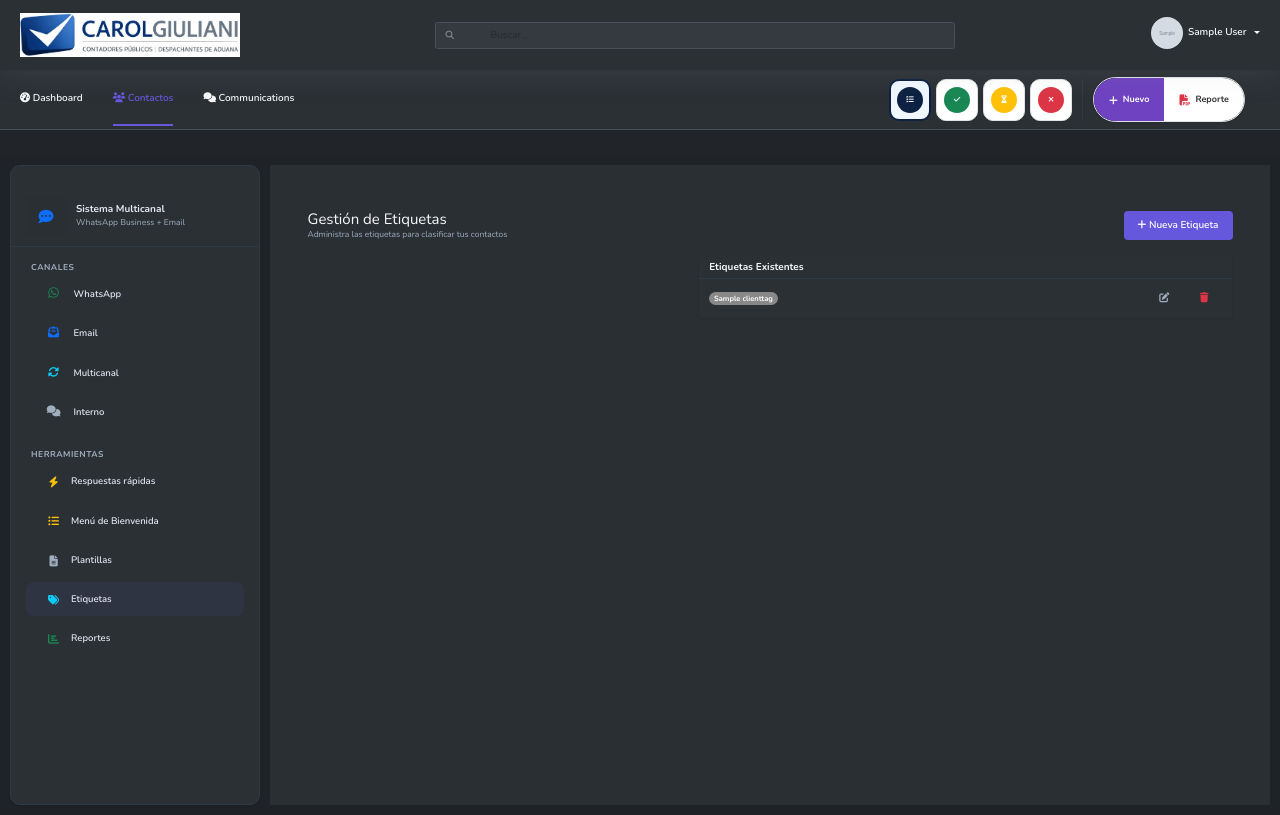
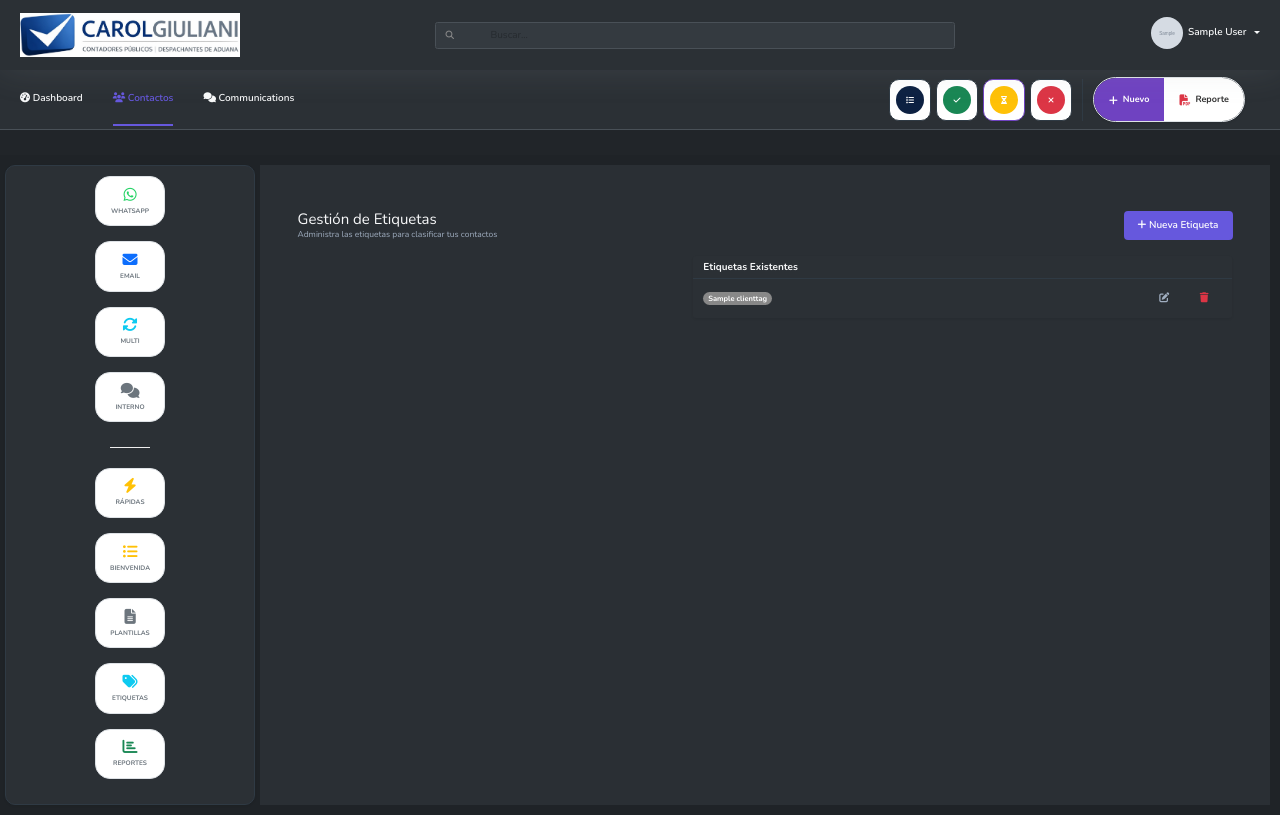
Before and after one commit to GuasosDev/CarolGiuliani, a Django app: page /clients/all-tags/ in a window 1280 px wide. Run offline with Django 4.2, Linux system fonts and the light colour scheme; a user stored in the database is signed in; tables that the repository leaves empty hold one stand-in row (values such as "Sample post"); grey boxes marked "Sample" are stand-in pictures; parts of the project's set-up code (start-up, migrations or seed data) failed here and were passed over; some libraries are stand-ins or nearby versions.

Commit message:
sidebar modificado
Falta solo revisar algun detalle menor y apps que no funcionan

```diff
--- a/communications/templates/communications/communications_base.html
+++ b/communications/templates/communications/communications_base.html
@@ -9,48 +9,48 @@
     <div class="d-flex align-items-center gap-2 pe-3 border-end">
         <!-- Todos / Inbox -->
         <a href="?status=all{% if current_channel %}&channel={{ current_channel }}{% endif %}"
-           class="btn p-1 position-relative d-flex align-items-center justify-content-center"
-           style="width: 42px; height: 42px; border-radius: 10px; background-color: {% if current_status == 'all' or not current_status %}#f0f7ff{% else %}#fff{% endif %}; border: {% if current_status == 'all' or not current_status %}2px solid #0d2142{% else %}1px solid #dee2e6{% endif %}; transition: all 0.2s;" title="Todos">
-            <div class="rounded-circle d-flex align-items-center justify-content-center" style="width: 26px; height: 26px; background-color: #0d2142;">
-                <i class="fas fa-list text-white" style="font-size: 0.75rem;"></i>
+           class="btn btn-white border p-1 position-relative d-flex align-items-center justify-content-center {% if current_status == 'all' or not current_status %}border-primary{% endif %}"
+           style="width: 42px; height: 42px; border-radius: 10px; background-color: #fff;" title="Todos">
+            <div class="rounded-circle d-flex align-items-center justify-content-center" style="width: 28px; height: 28px; background-color: #0d2142;">
+                <i class="fas fa-list text-white" style="font-size: 0.8rem;"></i>
             </div>
-            <span class="position-absolute fw-bold" style="bottom: -2px; right: 2px; font-size: 0.75rem; color: #333; text-shadow: 1px 1px 0 #fff, -1px -1px 0 #fff;">
+            <span class="position-absolute fw-bold" style="bottom: 2px; right: 4px; font-size: 0.7rem; color: #444;">
                 {{ current_filter_total }}
             </span>
         </a>
 
         <!-- Activos -->
         <a href="?status=normal{% if current_channel %}&channel={{ current_channel }}{% endif %}"
-           class="btn p-1 position-relative d-flex align-items-center justify-content-center"
-           style="width: 42px; height: 42px; border-radius: 10px; background-color: {% if current_status == 'normal' %}#f0fdf4{% else %}#fff{% endif %}; border: {% if current_status == 'normal' %}2px solid #198754{% else %}1px solid #dee2e6{% endif %}; transition: all 0.2s;" title="Activos">
-            <div class="rounded-circle d-flex align-items-center justify-content-center" style="width: 26px; height: 26px; background-color: #198754;">
-                <i class="fas fa-check text-white" style="font-size: 0.75rem;"></i>
+           class="btn btn-white border p-1 position-relative d-flex align-items-center justify-content-center {% if current_status == 'normal' %}border-primary{% endif %}"
+           style="width: 42px; height: 42px; border-radius: 10px; background-color: #fff;" title="Activos">
+            <div class="rounded-circle d-flex align-items-center justify-content-center" style="width: 28px; height: 28px; background-color: #198754;">
+                <i class="fas fa-check text-white" style="font-size: 0.8rem;"></i>
             </div>
-            <span class="position-absolute fw-bold" style="bottom: -2px; right: 2px; font-size: 0.75rem; color: #333; text-shadow: 1px 1px 0 #fff, -1px -1px 0 #fff;">
+            <span class="position-absolute fw-bold" style="bottom: 2px; right: 4px; font-size: 0.7rem; color: #444;">
                 {{ normal_count }}
             </span>
         </a>
 
         <!-- Pendientes -->
         <a href="?status=pending{% if current_channel %}&channel={{ current_channel }}{% endif %}"
-           class="btn p-1 position-relative d-flex align-items-center justify-content-center"
-           style="width: 42px; height: 42px; border-radius: 10px; background-color: {% if current_status == 'pending' %}#fffbeb{% else %}#fff{% endif %}; border: {% if current_status == 'pending' %}2px solid #ffc107{% else %}1px solid #dee2e6{% endif %}; transition: all 0.2s;" title="Pendientes">
-            <div class="rounded-circle d-flex align-items-center justify-content-center" style="width: 26px; height: 26px; background-color: #ffc107;">
-                <i class="fas fa-hourglass-half text-white" style="font-size: 0.75rem;"></i>
+           class="btn btn-white border p-1 position-relative d-flex align-items-center justify-content-center {% if current_status == 'pending' %}border-primary{% endif %}"
+           style="width: 42px; height: 42px; border-radius: 10px; background-color: #fff; border-color: #6f42c1 !important; border-width: 1.5px !important;" title="Pendientes">
+            <div class="rounded-circle d-flex align-items-center justify-content-center" style="width: 28px; height: 28px; background-color: #ffc107;">
+                <i class="fas fa-hourglass-half text-white" style="font-size: 0.8rem;"></i>
             </div>
-            <span class="position-absolute fw-bold" style="bottom: -2px; right: 2px; font-size: 0.75rem; color: #333; text-shadow: 1px 1px 0 #fff, -1px -1px 0 #fff;">
+            <span class="position-absolute fw-bold" style="bottom: 2px; right: 4px; font-size: 0.7rem; color: #444;">
                 {{ pending_count }}
             </span>
         </a>
 
         <!-- Cerrados -->
         <a href="?status=closed{% if current_channel %}&channel={{ current_channel }}{% endif %}"
-           class="btn p-1 position-relative d-flex align-items-center justify-content-center"
-           style="width: 42px; height: 42px; border-radius: 10px; background-color: {% if current_status == 'closed' %}#fef2f2{% else %}#fff{% endif %}; border: {% if current_status == 'closed' %}2px solid #dc3545{% else %}1px solid #dee2e6{% endif %}; transition: all 0.2s;" title="Cerrados">
-            <div class="rounded-circle d-flex align-items-center justify-content-center" style="width: 26px; height: 26px; background-color: #dc3545;">
-                <i class="fas fa-times text-white" style="font-size: 0.75rem;"></i>
+           class="btn btn-white border p-1 position-relative d-flex align-items-center justify-content-center {% if current_status == 'closed' %}border-primary{% endif %}"
+           style="width: 42px; height: 42px; border-radius: 10px; background-color: #fff;" title="Cerrados">
+            <div class="rounded-circle d-flex align-items-center justify-content-center" style="width: 28px; height: 28px; background-color: #dc3545;">
+                <i class="fas fa-times text-white" style="font-size: 0.8rem;"></i>
             </div>
-            <span class="position-absolute fw-bold" style="bottom: -2px; right: 2px; font-size: 0.75rem; color: #333; text-shadow: 1px 1px 0 #fff, -1px -1px 0 #fff;">
+            <span class="position-absolute fw-bold" style="bottom: 2px; right: 4px; font-size: 0.7rem; color: #444;">
                 {{ closed_count }}
             </span>
         </a>
@@ -76,6 +76,12 @@
 {% endblock %}
 
 {% block extra_css %}
+<style>
+    /* Ocultar barra de desplazamiento principal */
+    body {
+        overflow: hidden !important;
+    }
+</style>
 <link rel="stylesheet" href="{% static 'communications/css/communications.css' %}">
 {% block comm_css %}{% endblock %}
 {% endblock %}
@@ -107,68 +113,122 @@
     </div>
   </div>
 </div>
-<div class="comm-layout bg-light-subtle d-flex p-3 gap-3" style="height: calc(100vh - 140px); overflow: hidden;">
-    <div class="comm-sidebar-nav bg-white border rounded-4 shadow-sm h-100 overflow-hidden flex-shrink-0" style="width: 250px;">
-        <div class="px-4 py-3 mb-2 border-bottom bg-white">
-            <div class="d-flex align-items-center">
-                <div class="bg-light rounded p-2 me-3 d-flex align-items-center justify-content-center"
-                    style="width: 40px; height: 40px;">
-                    <i class="fas fa-comment-dots fs-4 text-primary"></i>
-                </div>
-                <div>
-                    <h6 class="mb-0 fw-bold text-dark" style="font-size: 0.95rem;">Sistema Multicanal</h6>
-                    <small class="text-muted" style="font-size: 0.7rem;">WhatsApp Business + Email</small>
-                </div>
-            </div>
-        </div>
+<div class="comm-layout bg-light-subtle d-flex py-3 ps-2 pe-3 gap-2" style="height: calc(100vh - 140px); overflow: hidden;">
+    <!-- Compact Vertical Sidebar (Exact match to image) -->
+    <div class="comm-sidebar-nav bg-white border rounded-4 shadow-sm h-100 d-flex flex-column align-items-center py-3 flex-shrink-0" style="width: 100px; overflow-y: auto; scrollbar-width: none;">
+        <style>
+            .comm-sidebar-nav::-webkit-scrollbar { display: none; }
+            .sidebar-icon-btn {
+                width: 70px;
+                height: 70px;
+                border-radius: 15px;
+                border: 1px solid #dee2e6;
+                display: flex;
+                flex-direction: column;
+                align-items: center;
+                justify-content: center;
+                text-decoration: none;
+                color: #6c757d;
+                margin-bottom: 15px;
+                position: relative;
+                transition: all 0.2s ease;
+                background-color: #fff;
+            }
+            .sidebar-icon-btn i { font-size: 1.5rem; margin-bottom: 4px; }
+            .sidebar-icon-btn span { font-size: 0.65rem; font-weight: bold; text-transform: uppercase; }
+            .sidebar-icon-btn.active {
+                border-color: #0d6efd;
+                color: #0d6efd;
+                background-color: #f8fbff;
+                border-width: 2px;
+            }
+            .sidebar-icon-btn .sidebar-badge {
+                position: absolute;
+                top: 5px;
+                right: 8px;
+                font-size: 0.75rem;
+                font-weight: bold;
+                color: #333;
+            }
+            .sidebar-icon-btn:hover { background-color: #f8f9fa; border-color: #adb5bd; }
+            .sidebar-divider {
+                width: 40px;
+                height: 1px;
+                background-color: #eee;
+                margin: 10px 0 20px 0;
+            }
+        </style>
 
-        <div class="comm-nav-section mt-3">
-            <h6 class="comm-nav-title text-muted fw-bold small text-uppercase mb-2 px-2"
-                style="font-size:0.7rem; letter-spacing:0.5px;">CANALES</h6>
-            <a href="{% url 'communications:dashboard' %}?channel=whatsapp" class="comm-nav-link text-dark {% if current_channel == 'whatsapp' %}active-link{% endif %} d-flex justify-content-between align-items-center">
-                <span><i class="fab fa-whatsapp text-success me-2" style="font-size: 1.2rem;"></i> WhatsApp</span>
+        <!-- WhatsApp -->
+        <a href="{% url 'communications:dashboard' %}?channel=whatsapp"
+           class="sidebar-icon-btn {% if current_channel == 'whatsapp' %}active{% endif %}" title="WhatsApp">
+            <i class="fab fa-whatsapp" style="color: #25D366;"></i>
+            <span>WhatsApp</span>
             {% if whatsapp_count > 0 %}
-                <span class="badge rounded-pill bg-secondary">{{ whatsapp_count }}</span>
+            <span class="sidebar-badge">{{ whatsapp_count }}</span>
             {% endif %}
         </a>
-            <a href="{% url 'communications:dashboard' %}?channel=email" class="comm-nav-link text-dark {% if current_channel == 'email' %}active-link{% endif %} d-flex justify-content-between align-items-center">
-                <span><i class="fas fa-envelope-open-text text-primary me-2"></i> Email</span>
+
+        <!-- Email -->
+        <a href="{% url 'communications:dashboard' %}?channel=email"
+           class="sidebar-icon-btn {% if current_channel == 'email' %}active{% endif %}" title="Email">
+            <i class="fas fa-envelope" style="color: #0d6efd;"></i>
+            <span>Email</span>
             {% if email_count > 0 %}
-                <span class="badge rounded-pill bg-secondary">{{ email_count }}</span>
+            <span class="sidebar-badge">{{ email_count }}</span>
             {% endif %}
         </a>
-            <a href="{% url 'communications:dashboard' %}?channel=multichannel" class="comm-nav-link text-dark {% if current_channel == 'multichannel' %}active-link{% endif %} d-flex justify-content-between align-items-center">
-                <span><i class="fas fa-sync-alt text-info me-2"></i> Multicanal</span>
+
+        <!-- Multicanal -->
+        <a href="{% url 'communications:dashboard' %}?channel=multichannel"
+           class="sidebar-icon-btn {% if current_channel == 'multichannel' %}active{% endif %}" title="Multicanal">
+            <i class="fas fa-sync-alt" style="color: #0dcaf0;"></i>
+            <span>Multi</span>
             {% if total_channel_count > 0 %}
-                <span class="badge rounded-pill bg-danger">{{ total_channel_count }}</span>
+            <span class="sidebar-badge">{{ total_channel_count }}</span>
             {% endif %}
         </a>
-            <a href="{% url 'communications:internal_chat' %}" class="comm-nav-link text-dark {% if current_channel == 'internal' %}active-link{% endif %}">
-                <span><i class="fas fa-comments text-secondary me-2"></i> Interno</span>
+
+        <!-- Interno -->
+        <a href="{% url 'communications:internal_chat' %}"
+           class="sidebar-icon-btn {% if current_channel == 'internal' %}active{% endif %}" title="Interno">
+            <i class="fas fa-comments" style="color: #6c757d;"></i>
+            <span>Interno</span>
+        </a>
+
+        <div class="sidebar-divider"></div>
+
+        <!-- Respuestas Rápidas -->
+        <a href="{% url 'communications:quick_replies' %}" class="sidebar-icon-btn" title="Respuestas Rápidas">
+            <i class="fas fa-bolt" style="color: #ffc107;"></i>
+            <span>Rápidas</span>
+        </a>
+
+        <!-- Bienvenida -->
+        <a href="{% url 'communications:welcome_menus' %}" class="sidebar-icon-btn" title="Menú de Bienvenida">
+            <i class="fas fa-list-ul" style="color: #ffc107;"></i>
+            <span>Bienvenida</span>
+        </a>
+
+        <!-- Plantillas -->
+        <a href="#" class="sidebar-icon-btn" title="Plantillas">
+            <i class="fas fa-file-alt" style="color: #6c757d;"></i>
+            <span>Plantillas</span>
+        </a>
+
+        <!-- Etiquetas -->
+        <a href="{% url 'client_tag_full_list' %}" class="sidebar-icon-btn" title="Etiquetas">
+            <i class="fas fa-tags" style="color: #0dcaf0;"></i>
+            <span>Etiquetas</span>
+        </a>
+
+        <!-- Reportes -->
+        <a href="#" class="sidebar-icon-btn" title="Reportes">
+            <i class="fas fa-chart-bar" style="color: #198754;"></i>
+            <span>Reportes</span>
         </a>
     </div>
 
-        <div class="comm-nav-section mt-4">
-            <h6 class="comm-nav-title text-muted fw-bold small text-uppercase mb-2 px-2"
-                style="font-size:0.7rem; letter-spacing:0.5px;">HERRAMIENTAS</h6>
-            <a href="{% url 'communications:quick_replies' %}" class="comm-nav-link text-dark {% if request.resolver_match.url_name|slice:':13' == 'quick_reply' %}active-link{% endif %}">
-                <i class="fas fa-bolt text-warning me-2"></i> Respuestas rápidas
-            </a>
-            <a href="{% url 'communications:welcome_menus' %}" class="comm-nav-link text-dark {% if 'welcome_menu' in request.resolver_match.url_name %}active-link{% endif %}">
-                <i class="fas fa-list-ul text-warning me-2"></i> Menú de Bienvenida
-            </a>
-            <a href="#" class="comm-nav-link text-dark">
-                <i class="fas fa-file-alt text-secondary me-2"></i> Plantillas
-            </a>
-            <a href="{% url 'client_tag_full_list' %}" class="comm-nav-link text-dark {% if 'tags' in request.path %}active-link{% endif %}">
-                <i class="fas fa-tags text-info me-2"></i> Etiquetas
-            </a>
-            <a href="#" class="comm-nav-link text-dark">
-                <i class="fas fa-chart-bar text-success me-2"></i> Reportes
-            </a>
-        </div>
-
-    </div>
 
     <div class="comm-main-panel bg-light">
         {% block comm_content %}{% endblock %}
```
Lines whose indentation alone changed are shown as unchanged.
